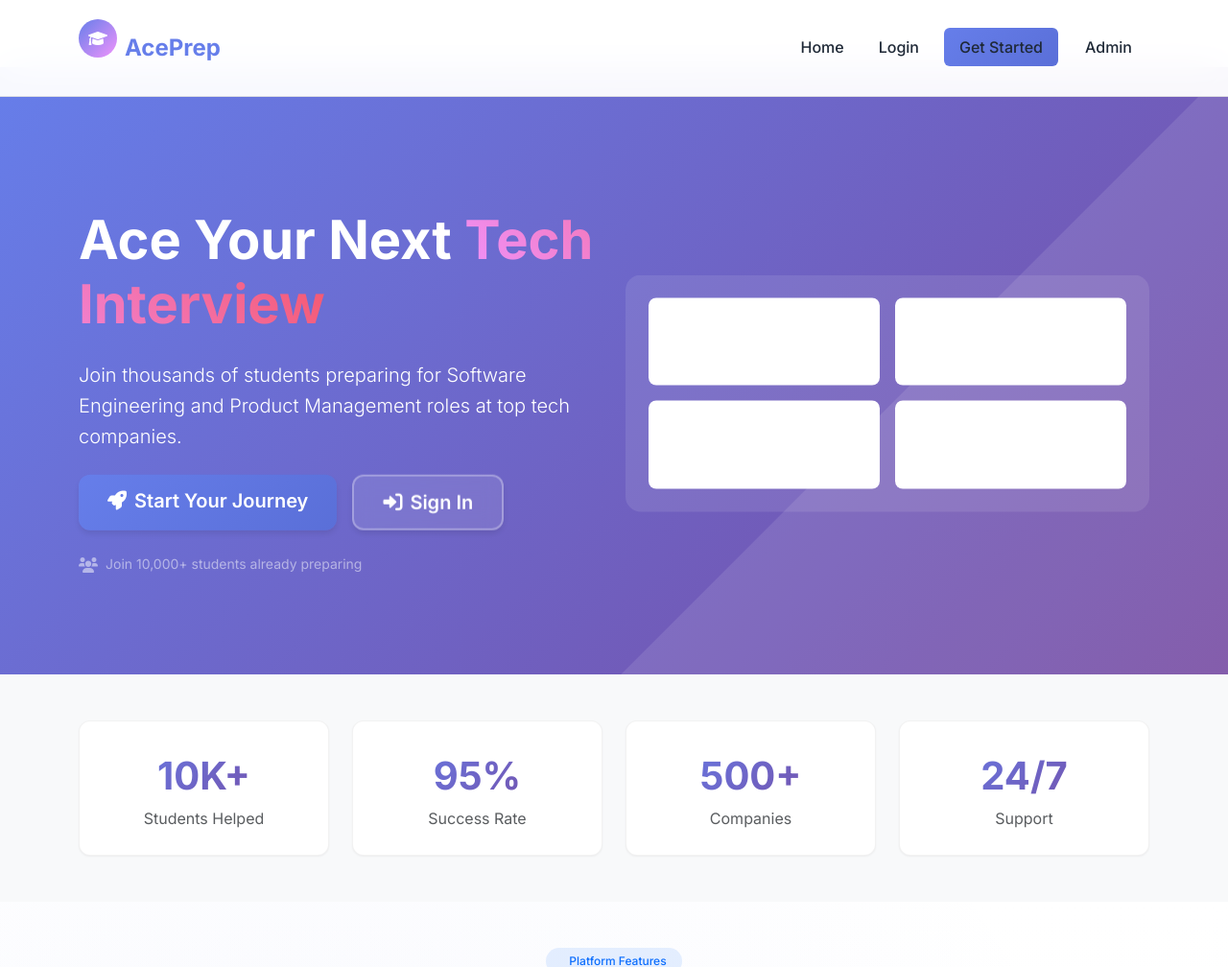
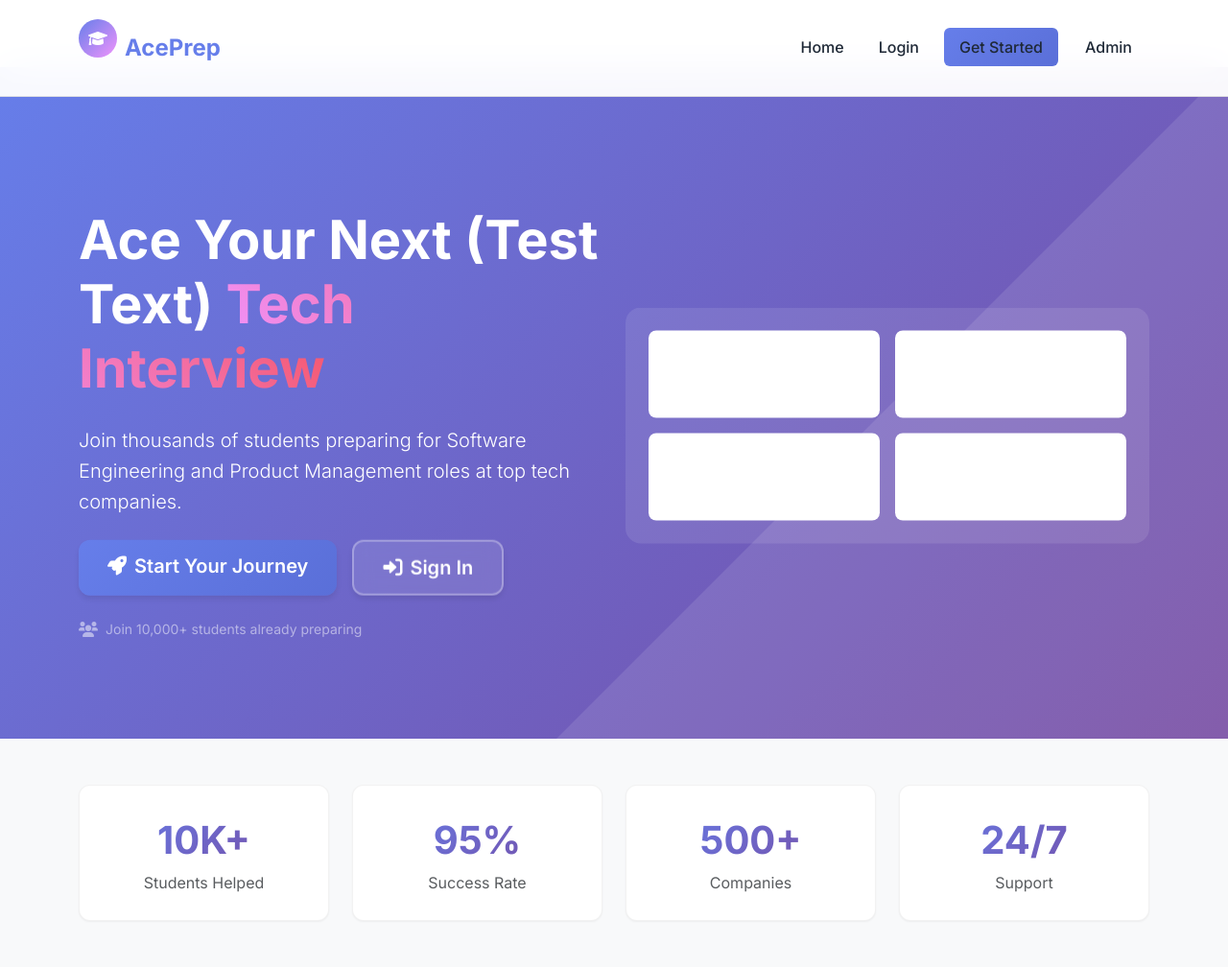
Before and after one commit to gcivil-nyu-org/team2-wed-fall25, a Django app: page / in a window 1280 px wide. Shown: the top 1008 px of the page at 96% size. Run offline with Django 5.2, Linux system fonts and the light colour scheme; parts of the project's set-up code (start-up, migrations or seed data) failed here and were passed over.

Commit message:
Update home.html

```diff
--- a/templates/home.html
+++ b/templates/home.html
@@ -8,7 +8,7 @@
             <div class="col-lg-6">
                 <div class="floating">
                     <h1 class="display-4 fw-bold mb-4">
-                        Ace Your Next
+                        Ace Your Next (Test Text)
                         <span style="background: linear-gradient(45deg, #f093fb, #f5576c); -webkit-background-clip: text; -webkit-text-fill-color: transparent; background-clip: text;">
                             Tech Interview
                         </span>
```
